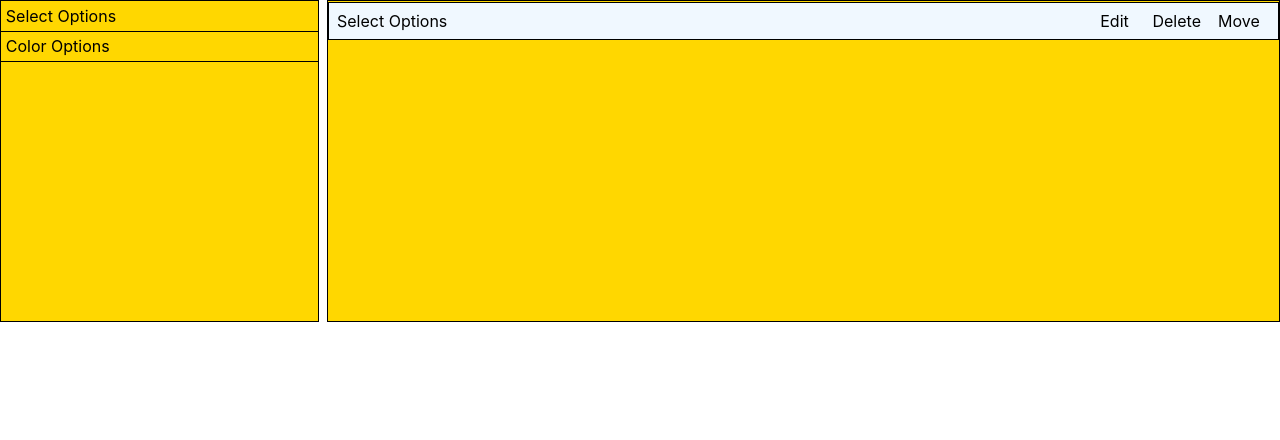
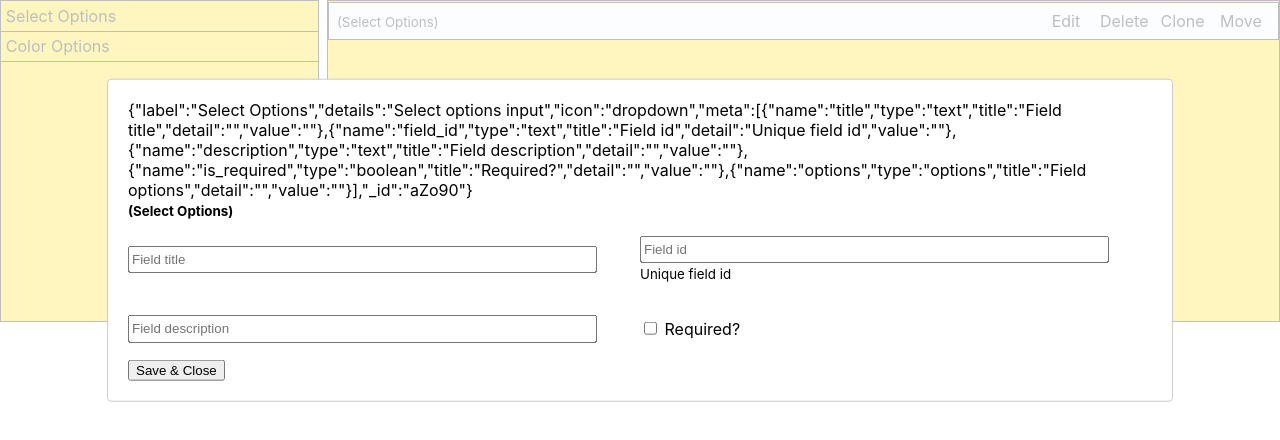
Before and after one commit to nmedia82/wcmore-extra-options, a React (Create React App) app: page / in a window 1280 px wide. Both pictures are taken after a click on the item "Select Options". Shown: the top 440 px of the page. Built offline with nearby package versions, Linux system fonts and the light colour scheme.

Commit message:
field edit,clone and delete done

```diff
--- a/src/App.css
+++ b/src/App.css
@@ -59,6 +59,7 @@ ul.wcmore-meta-fields li {
 .wcmore-field-setting.label {
   flex: 12;
   text-align: left;
+  cursor:move;
 }
 
 .wcmore-field-meta {
--- a/src/App.js
+++ b/src/App.js
@@ -4,7 +4,7 @@ import { ToastContainer } from "react-toastify";
 import "react-toastify/dist/ReactToastify.css";
 import "./App.css";
 import meta from "./data/meta.json";
-import { ExtraField } from "./proto/protos";
+import { FieldClass } from "./proto/protos";
 import useLocalStorage from "./common/useLocalStorage";
 
 // Importing Components
@@ -23,13 +23,13 @@ function App() {
   useEffect(() => {
     let metaObjs = [];
     for (let field of meta) {
-      const Field = ExtraField(field);
+      const Field = new FieldClass(field);
       // Field.init();
       // console.log(Field);
       metaObjs.push(Field);
     }
 
-    setMeta(metaObjs);
+    setMeta([...metaObjs]);
   }, []);
 
   return (
--- a/src/page/create-options.jsx
+++ b/src/page/create-options.jsx
@@ -42,45 +42,91 @@ function CreateOption({ Meta, SavedFields }) {
     setIsOpen(false);
   }
 
-  const addNewField = (field) => {
+  const addNewField = (meta) => {
+    // A Deep copy of meta object to unlink from Meta Objects
+    let field = JSON.parse(JSON.stringify(meta));
     field = { ...field, _id: wcmore_get_field_id() };
-    console.log(field);
     const fields = [...Fields, field];
     setFields(fields);
     // const last = fields[fields.length - 1];
     // setSelectedField(field);
-    // openModal(last);
+    openModal(field);
   };
 
   const handleMetaChange = (e, setting) => {
-    setting.value = wcmore_get_input_value(e);
+    const input_value = wcmore_get_input_value(e);
+    setting.value = input_value;
     const selected_field = { ...SelectedField };
     // console.log(selected_field);
     let found = selected_field.meta.find((m) => m.name === setting.name);
-    const index = selected_field.meta.indexOf(found);
+    let index = selected_field.meta.indexOf(found);
     selected_field.meta[index] = setting;
+
+    // setting field id
+    if (setting.name === "title") {
+      found = selected_field.meta.find((m) => m.name === "field_id");
+      index = selected_field.meta.indexOf(found);
+      selected_field.meta[index].value = input_value
+        .toLowerCase()
+        .replace(/[^a-z0-9]/g, "");
+    }
     console.log(selected_field);
     setSelectedField(selected_field);
   };
 
   // saving single meta values
   const saveSingleMeta = () => {
-    console.log(SelectedField);
     const fields = [...Fields];
     let found = fields.find((f) => f._id === SelectedField._id);
     const index = fields.indexOf(found);
     fields[index] = SelectedField;
     console.log(fields);
     setFields(fields);
+    closeModal();
   };
+
+  const getFieldTitle = (field) => {
+    let title = "New Field";
+    const meta_title = field.meta.find((m) => m.name === "title");
+    if (meta_title) {
+      title = `${meta_title.value}`;
+    }
+    return (
+      <span>
+        {title} <small>{`(${field.label})`}</small>
+      </span>
+    );
+  };
+
+  // deleting field from list
+  const handleDelete = (field) => {
+    const filter = Fields.filter((f) => f._id !== field._id);
+    setFields(filter);
+  };
+
+  // cloning field from list
+  const handleClone = (field) => {
+    const new_field = { ...field, _id: wcmore_get_field_id() };
+    // changing new field title
+    const field_meta = JSON.parse(JSON.stringify(new_field.meta));
+    let found = field_meta.find((m) => m.name === "title");
+    const index = field_meta.indexOf(found);
+    field_meta[index].value = `Copy of ${field_meta[index].value}`;
+    new_field.meta = [...field_meta];
+    const fields = [...Fields, new_field];
+    setFields(fields);
+  };
+
+  // handleMove
+  // https://codesandbox.io/s/reorder-draggable-list-array-forked-xtpgch?file=/src/App.js:682-752
 
   return (
     <div id="wcmore-productoptions">
       <div className="wcmore-panel left">
         <ul className="wcmore-meta-fields">
-          {Meta.map((field, c) => (
-            <li key={c} onClick={(e) => addNewField(field)}>
-              {field.label}
+          {Meta.map((meta, c) => (
+            <li key={c} onClick={(e) => addNewField(meta)}>
+              {meta.label}
             </li>
           ))}
         </ul>
@@ -89,19 +135,33 @@ function CreateOption({ Meta, SavedFields }) {
         <div className="wcmore-field-settings">
           {Fields.map((field, i) => (
             <div className="wcmore-field-single" key={`setting${i}`}>
-              <span className="wcmore-field-setting label">{field.label}</span>
+              <span className="wcmore-field-setting label">
+                {getFieldTitle(field)}
+              </span>
               <span
                 className="wcmore-field-setting edit"
                 onClick={() => openModal(field)}
               >
                 Edit
               </span>
-              <span className="wcmore-field-setting delete">Delete</span>
+              <span
+                className="wcmore-field-setting delete"
+                onClick={() => handleDelete(field)}
+              >
+                Delete
+              </span>
+              <span
+                className="wcmore-field-setting clone"
+                onClick={() => handleClone(field)}
+              >
+                Clone
+              </span>
               <span className="wcmore-field-setting move">Move</span>
             </div>
           ))}
         </div>
       </div>
+      {SelectedField.meta !== undefined && (
         <Modal
           isOpen={modalIsOpen}
           onAfterOpen={afterOpenModal}
@@ -114,19 +174,19 @@ function CreateOption({ Meta, SavedFields }) {
             className="wcmore-header"
             ref={(_subtitle) => (subtitle = _subtitle)}
           >
-          {SelectedField.label}
+            {getFieldTitle(SelectedField)}
           </header>
           <div className="wcmore-field-meta">
-          {SelectedField.meta !== undefined &&
-            SelectedField.meta.map((m, j) => (
+            {SelectedField.meta.map((m, j) => (
               <div key={`meta${j}`}>
                 <Input meta={m} onMetaChange={handleMetaChange} />
               </div>
             ))}
           </div>
-        <button onClick={closeModal}>close</button>
-        <button onClick={saveSingleMeta}>Save</button>
+          {/* <button onClick={closeModal}>Cancel</button> */}
+          <button onClick={saveSingleMeta}>Save & Close</button>
         </Modal>
+      )}
     </div>
   );
 }
--- a/src/proto/protos.js
+++ b/src/proto/protos.js
@@ -1,34 +1,8 @@
-export function ExtraField(field) {
-  return {
-    label: field.label,
-    details: field.details,
-    icon: field.icon,
-    meta: field.meta.map((m) => (m = { ...m, value: "" })), // init meta value
-    // init() {
-    //   // dynamically getter/setter
-    //   for (let p in this) {
-    //     // console.log(p, typeof this[p]);
-    //     if (typeof this[p] === "string") {
-    //       Object.defineProperty(this, `${titleCase(p)}`, {
-    //         get: function () {
-    //           return this[p];
-    //         },
-    //         set: function (a) {
-    //           this[p] = a;
-    //         },
-    //       });
-    //     }
-    //   }
-
-    //   //
-    // },
-  };
+export class FieldClass {
+  constructor(params) {
+    this.label = params.label;
+    this.details = params.details;
+    this.icon = params.icon;
+    this.meta = params.meta.map((m) => (m = { ...m, value: "" })); // init meta value
+  }
 }
-
-export function FieldMeta(meta) {
-  return {};
-}
-
-function titleCase(string) {
-  return string[0].toUpperCase() + string.slice(1).toLowerCase();
-}
```
Also changed, not shown: 1 other file (tests, documents, lock files or other folders). Lines whose indentation alone changed are shown as unchanged.
